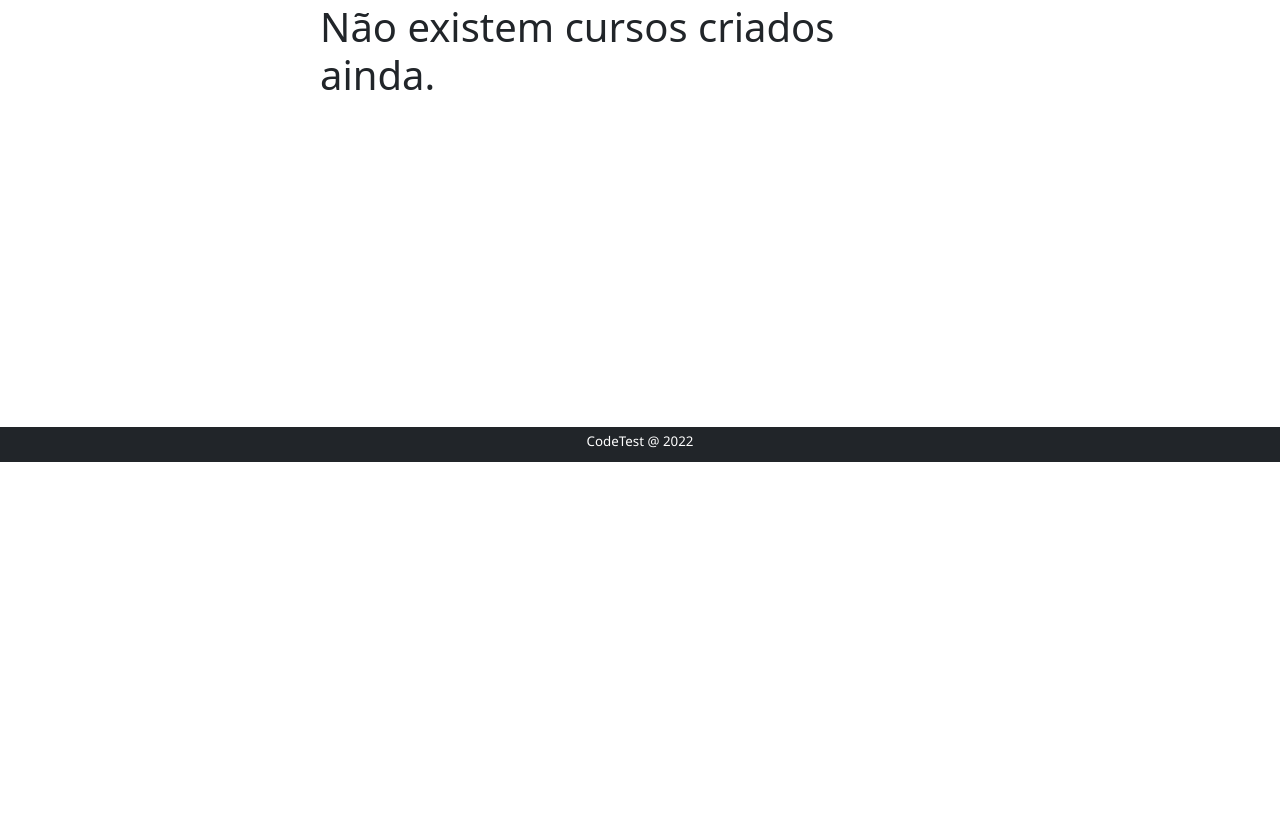
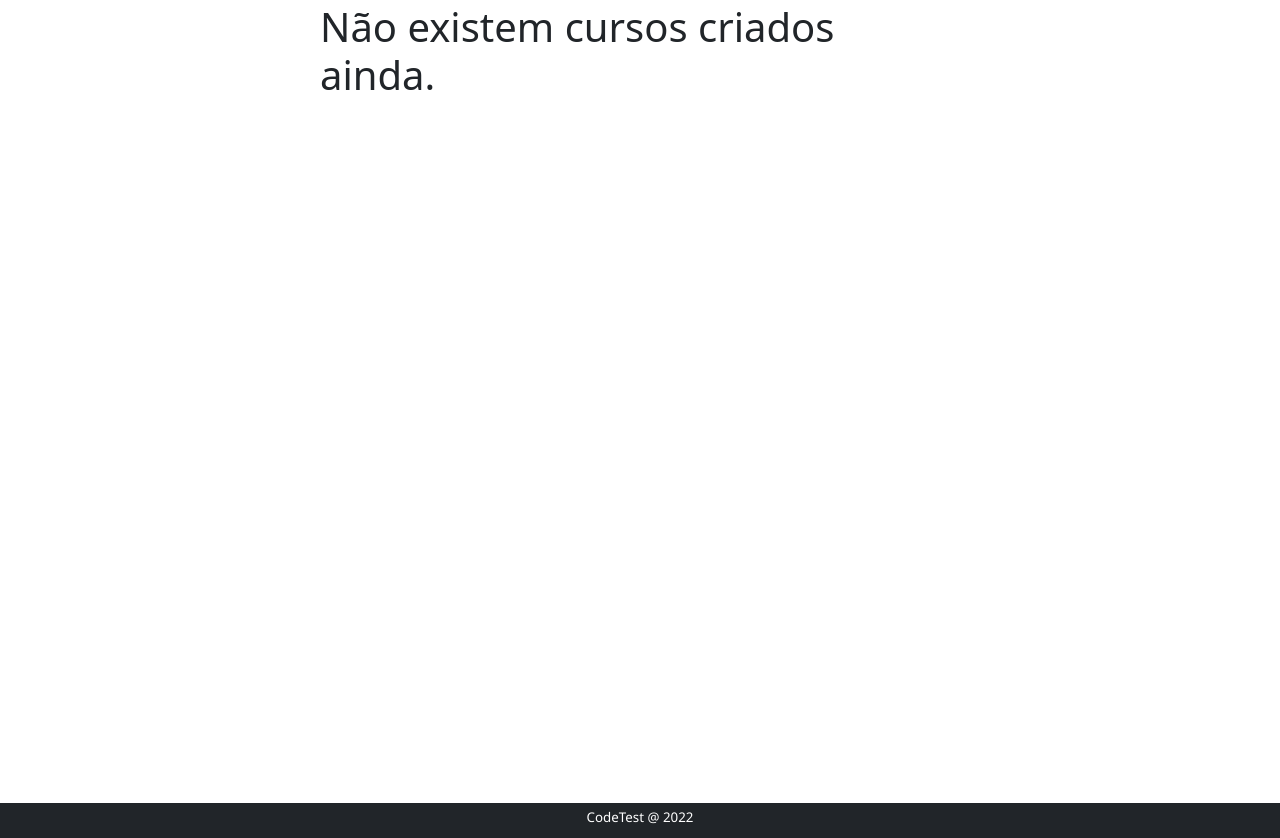
Before and after one commit to filipemtz/testr, a Django app: template codetest/templates/codetest/index.html in a window 1280 px wide. Shown: the part 81-919 px from the top of the page. Before the commit the page ends 543 px from the top, so only its background shows below. Run offline with Django 3.2, Linux system fonts and the light colour scheme; the template is opened without the code that fills it, so the values that code supplies are empty; some libraries are stand-ins or nearby versions.

```diff
--- a/codetest/static/codetest/css/base.css
+++ b/codetest/static/codetest/css/base.css
@@ -12,7 +12,8 @@ body {
 .main-content {
     padding-left: 25%;
     padding-right: 25%;
-    padding-bottom: 25%;
+    padding-bottom: 200px;
+    min-height: 100%;
 }
 
 #feedback_box {
--- a/codetest/templates/codetest/base.html
+++ b/codetest/templates/codetest/base.html
@@ -107,8 +107,6 @@
         CodeTest @ 2022
     </div>
 
-
-
     <!-- Scripts -->
     <script src="https://cdn.jsdelivr.net/npm/bootstrap@5.1.3/dist/js/bootstrap.bundle.min.js"
         integrity="sha384-ka7Sk0Gln4gmtz2MlQnikT1wXgYsOg+OMhuP+IlRH9sENBO0LRn5q+8nbTov4+1p"
@@ -118,6 +116,14 @@
     <script type="text/javascript" src="https://cdn.jsdelivr.net/npm/js-cookie@2.2.1/src/js.cookie.min.js"></script>
     <script type="text/javascript" src="{% static 'codetest/js/base.js' %}"></script>
     <script type="text/javascript" src="{% static 'codetest/js/project.js' %}"></script>
+    <script>
+        $(document).ready(function () {
+            // if there is a form in the page, autofocus on the first element.
+            if ($("form").length) {
+                $('form:first *:input[type!=hidden]:first').focus();
+            }
+        });
+    </script>
 
     {% block scripts %}
     {% endblock %}
```
